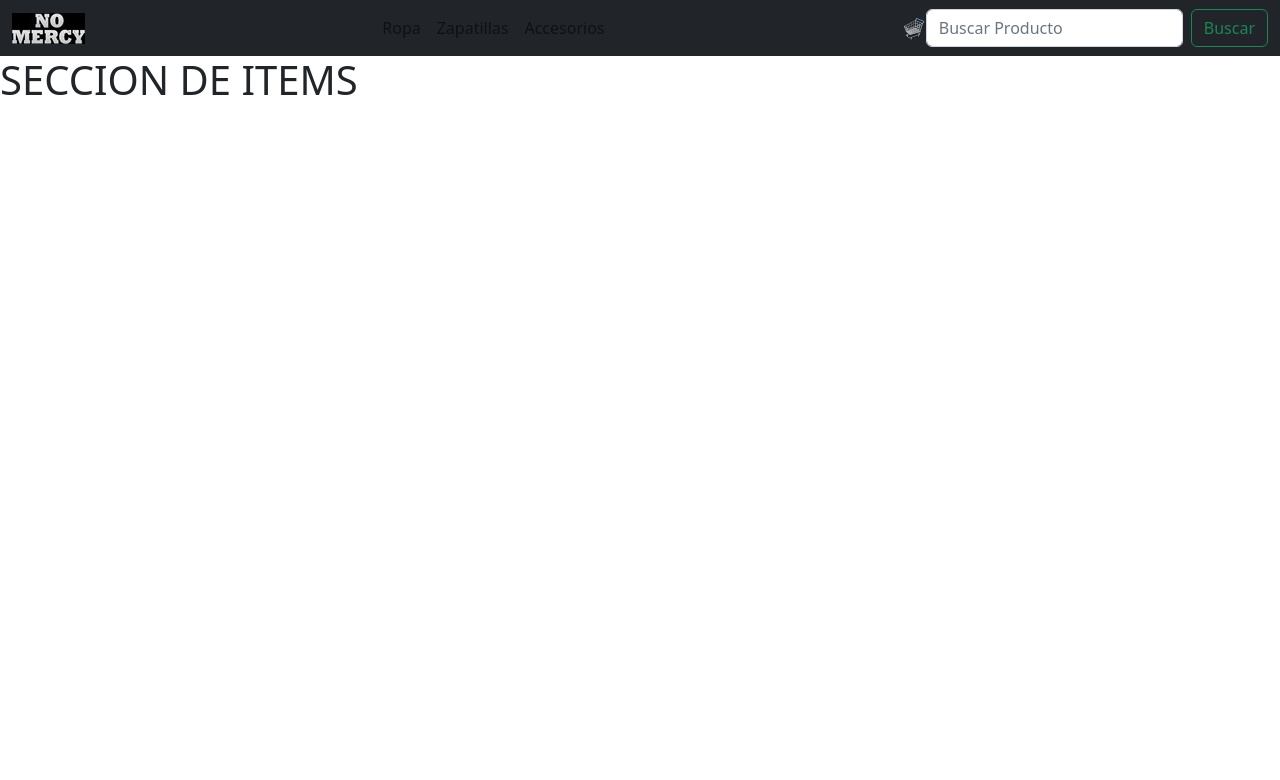
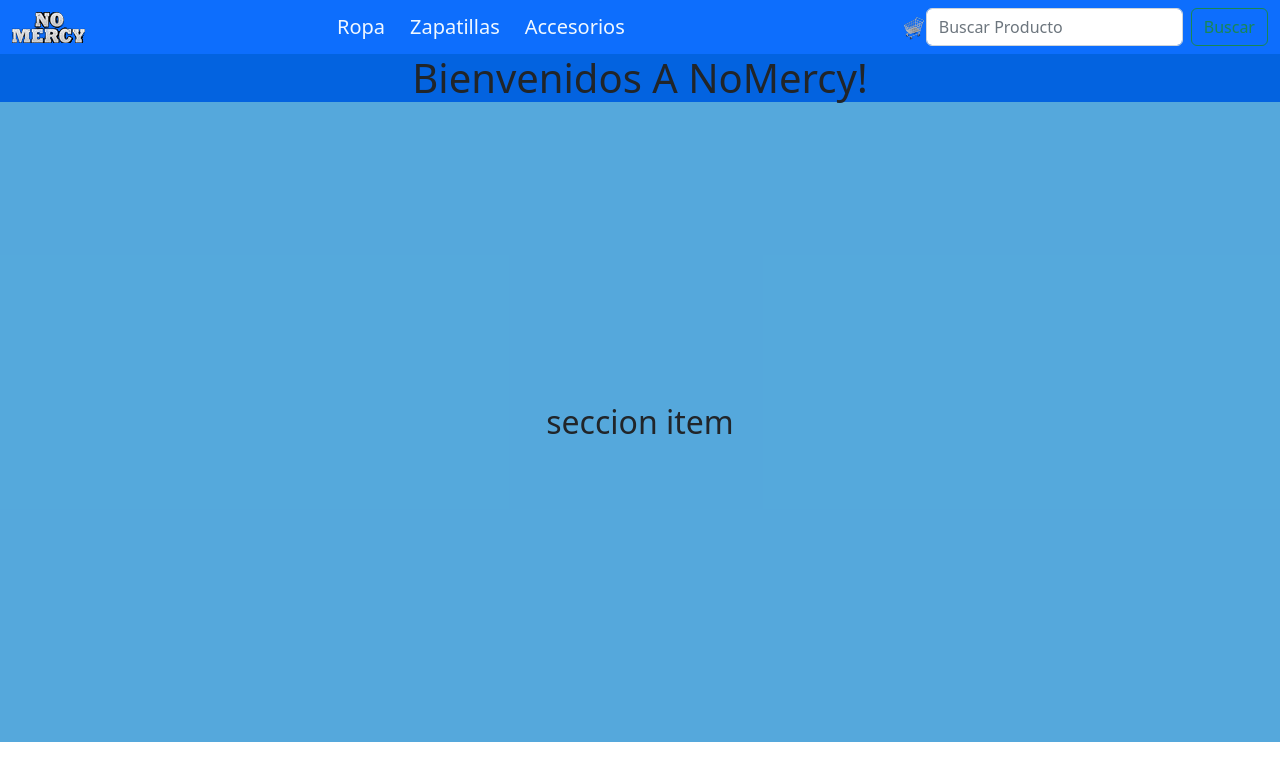
Before and after one commit to rub1lar/reactPreentrega2RubilarSebastian, a React (Create React App) app: page / in a window 1280 px wide. Shown: the top 780 px of the page. Built offline with nearby package versions, Linux system fonts and the light colour scheme.

Commit message:
colores nuevos

```diff
--- a/src/App.js
+++ b/src/App.js
@@ -1,6 +1,10 @@
 
 import Navbarra from "./componentes/NavBar/navComponente";
+import  "./componentes/NavBar/nav.css";
 import ItemList from  "./componentes/ItemListContainer/ItemListContainer";
+import './componentes/ItemListContainer/Item.css';
+
+
 
 function App() {
   return (
@@ -8,10 +12,7 @@ function App() {
     <div>
     <Navbarra/>
     </div>
-    <div>
-      <ItemList/>
-    </div>
-
+    <ItemList title="seccion item" bienvenida="Bienvenidos A NoMercy!" description="seccion"/>
     </div>
   );
 }
--- a/src/componentes/ItemListContainer/Item.css
+++ b/src/componentes/ItemListContainer/Item.css
@@ -0,0 +1,18 @@
+.body {
+
+    height: 50vw;
+display: flex;
+justify-content: space-around;
+align-items: center;
+align-content: center;
+background-color: rgba(33, 142, 209, 0.764);
+}
+
+.titulo{
+    margin: 0;
+    display: flex;
+justify-content: space-around;
+align-items: center;
+align-content: center;
+background-color: rgb(3, 99, 224);
+}
--- a/src/componentes/ItemListContainer/ItemListContainer.js
+++ b/src/componentes/ItemListContainer/ItemListContainer.js
@@ -1,7 +1,8 @@
-function ItemList (){
+function ItemList (props){
 return (
-<div>
-<h1>SECCION DE ITEMS </h1>
+<div >
+   <h1 className="titulo">{props.bienvenida}  </h1>
+<h2 className="body">{props.title} </h2>
 
 </div>
 
--- a/src/componentes/Marca/Marca.js
+++ b/src/componentes/Marca/Marca.js
@@ -1,4 +1,4 @@
-import logo from "./marca.jpg";
+import logo from "./marca.png";
 
 function NoMercy(){
     return (
--- /dev/null
+++ b/src/componentes/NavBar/nav.css
@@ -0,0 +1,11 @@
+
+
+.navar {
+    text-decoration: none;
+    margin: 0;
+    margin-right: 25px;
+ display: flex;
+ justify-content: space-between;
+    font-size: 20px!important ;
+    color: aliceblue;
+};
--- a/src/componentes/NavBar/navComponente.js
+++ b/src/componentes/NavBar/navComponente.js
@@ -14,20 +14,20 @@ function Navbarra () {
 return (
 <div>
 <div className="App">
-    <Navbar bg="dark" expand="lg">
+    <Navbar bg="primary" expand="lg">
       <Container fluid>
       <NoMercy/>
         <Navbar.Toggle aria-controls="navbarScroll" />
         <Navbar.Collapse id="navbarScroll">
 
           <Nav
-            className="me-auto my-2 my-lg-0 mx-auto"
+            className="me-auto my-2 my-lg-0 mx-auto letra"
             style={{ maxHeight: '130px' }}
           >
 
-            <Nav.Link  href="#action1">Ropa</Nav.Link>
-            <Nav.Link href="#action2">Zapatillas</Nav.Link>
-            <Nav.Link href="#action3">Accesorios</Nav.Link>
+             <a  className="navar" href="#action1">Ropa</a>
+             <a className="navar" href="#action2">Zapatillas</a>
+             <a  className="navar" href="#action3">Accesorios</a>
 
           </Nav>
 
```
Also changed, not shown: src/componentes/Marca/marca.jpg (deleted), src/componentes/Marca/marca.png (added).
